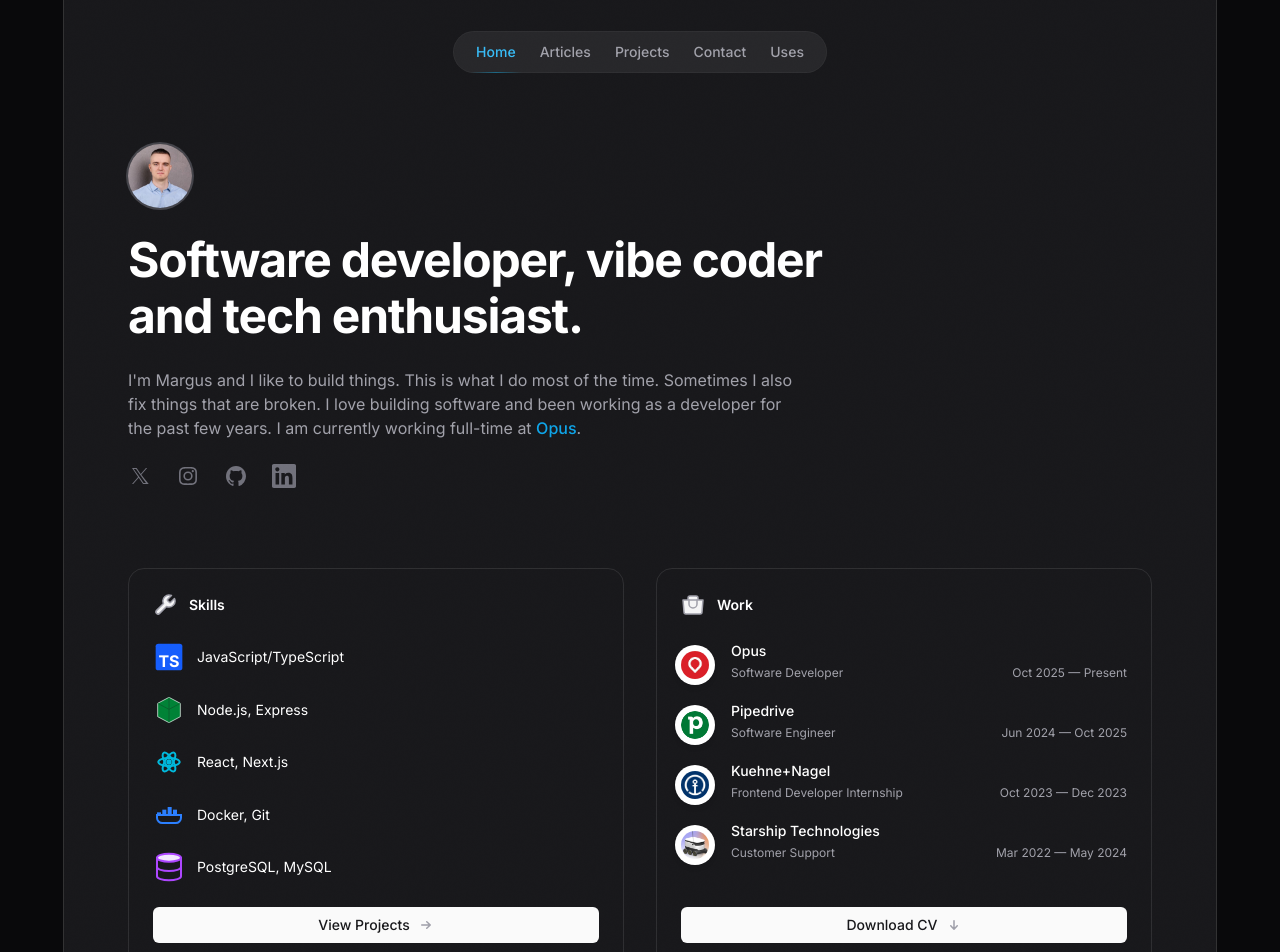
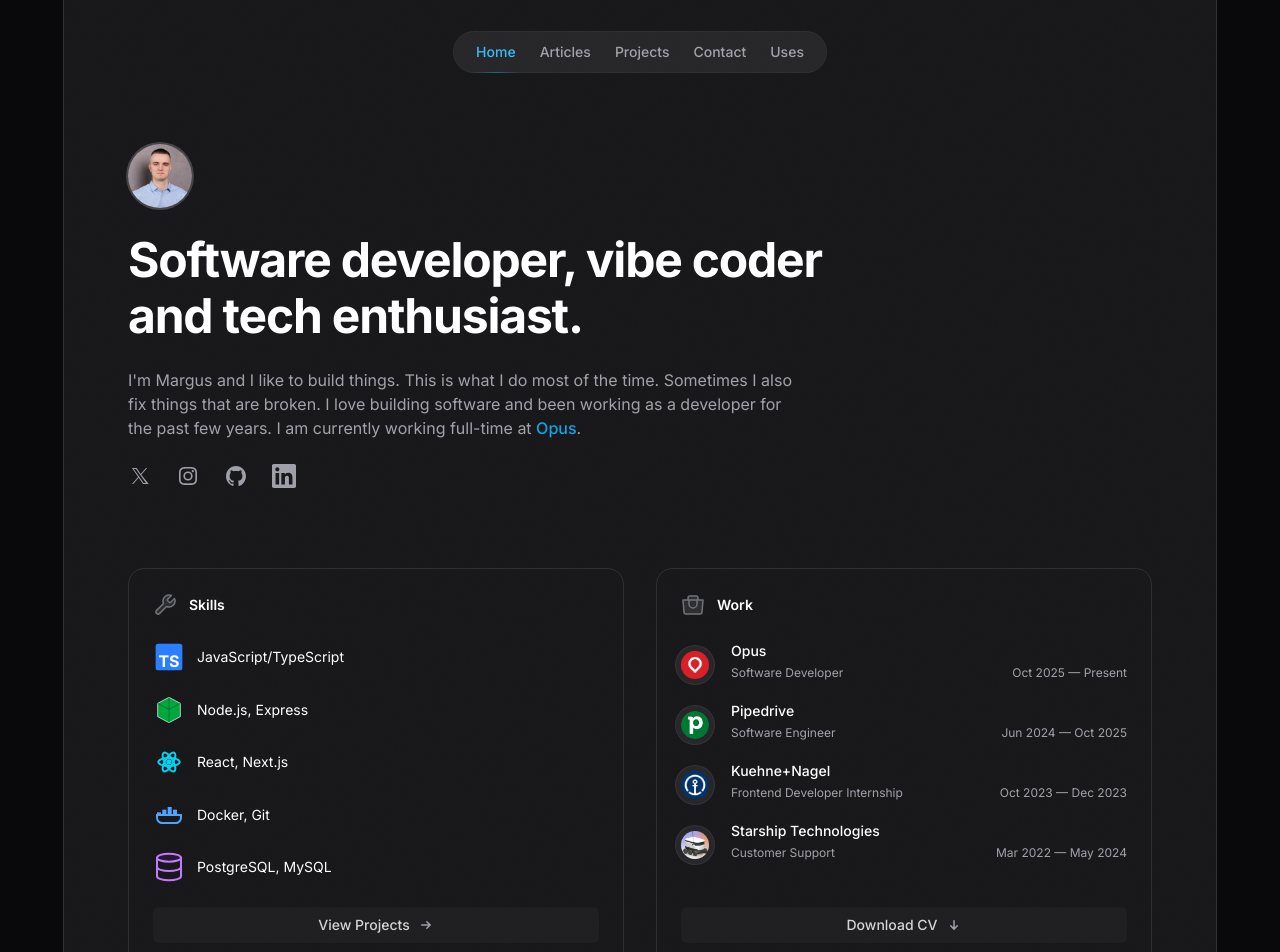
Before and after one commit to margusliinev/margusliinev.com, a Next.js app: page / in a window 1280 px wide. Shown: the top 952 px of the page. Built offline with nearby package versions, Linux system fonts and the light colour scheme.

Commit message:
remove redundant tailwind classes

```diff
--- a/src/components/Header.tsx
+++ b/src/components/Header.tsx
@@ -1,8 +1,8 @@
 'use client';
 
 import { usePathname } from 'next/navigation';
+import { navigationItems } from '@/data';
 import Link from 'next/link';
-import { navigationItems } from '@/data';
 
 export function Header() {
     const pathname = usePathname();
--- a/src/components/Hero.tsx
+++ b/src/components/Hero.tsx
@@ -1,7 +1,7 @@
+import type { IconComponent } from '@/types';
+import { XIcon, InstagramIcon, GitHubIcon, LinkedInIcon } from '@/components/icons';
+import { socialLinks } from '@/data';
 import Image from 'next/image';
-import { socialLinks } from '@/data';
-import { XIcon, InstagramIcon, GitHubIcon, LinkedInIcon } from '@/components/icons';
-import type { IconComponent } from '@/types';
 
 const iconMap: Record<string, IconComponent> = {
     XIcon,
@@ -37,7 +37,7 @@
 function SocialLink({ icon: Icon, href, ...props }: { icon: IconComponent; href: string; 'aria-label': string }) {
     return (
         <a className='group -m-1 p-1' href={href} aria-label={props['aria-label']} target='_blank' rel='noopener noreferrer'>
-            <Icon className='h-6 w-6 fill-zinc-500 transition group-hover:fill-zinc-600 dark:fill-zinc-400 dark:group-hover:fill-zinc-300' />
+            <Icon className='h-6 w-6 fill-zinc-400 transition group-hover:fill-zinc-300' />
         </a>
     );
 }
--- a/src/components/Skills.tsx
+++ b/src/components/Skills.tsx
@@ -1,8 +1,8 @@
-import Link from 'next/link';
-import { skills } from '@/data';
+import type { IconComponent } from '@/types';
 import { TypeScriptIcon, NodeIcon, ReactIcon, DockerIcon, DatabaseIcon, ToolsIcon, ArrowRightIcon } from '@/components/icons';
 import { Card } from '@/components/ui';
-import type { IconComponent } from '@/types';
+import { skills } from '@/data';
+import Link from 'next/link';
 
 const iconMap: Record<string, IconComponent> = {
     TypeScriptIcon,
@@ -35,10 +35,10 @@
                     </ul>
                     <Link
                         href='/projects'
-                        className='group mt-6 inline-flex w-full items-center justify-center gap-2 rounded-md bg-zinc-50 px-3 py-2 text-sm font-medium text-zinc-900 outline-offset-2 transition hover:bg-zinc-100 active:bg-zinc-100 active:text-zinc-900/60 active:transition-none dark:bg-zinc-800/50 dark:text-zinc-300 dark:hover:bg-zinc-800 dark:hover:text-zinc-50 dark:active:bg-zinc-800/50 dark:active:text-zinc-50/70'
+                        className='group mt-6 inline-flex w-full items-center justify-center gap-2 rounded-md bg-zinc-800/50 px-3 py-2 text-sm font-medium text-zinc-300 outline-offset-2 transition hover:bg-zinc-800 hover:text-zinc-50 active:bg-zinc-800/50 active:text-zinc-50/70 active:transition-none'
                     >
                         View Projects
-                        <ArrowRightIcon className='h-4 w-4 stroke-zinc-400 transition group-active:stroke-zinc-600 dark:group-hover:stroke-zinc-50 dark:group-active:stroke-zinc-50' />
+                        <ArrowRightIcon className='h-4 w-4 stroke-zinc-400 transition group-hover:stroke-zinc-50 group-active:stroke-zinc-50 group-active:stroke-zinc-600' />
                     </Link>
                 </div>
             </Card>
--- a/src/components/Work.tsx
+++ b/src/components/Work.tsx
@@ -1,8 +1,8 @@
-import Image from 'next/image';
 import { workExperience } from '@/data';
 import { BriefcaseIcon, ArrowDownIcon } from '@/components/icons';
+import { formatDateRange } from '@/lib';
 import { Card } from '@/components/ui';
-import { formatDateRange } from '@/lib';
+import Image from 'next/image';
 
 export function Work() {
     return (
@@ -15,7 +15,7 @@
                 <ol className='mt-6 flex-grow space-y-4'>
                     {workExperience.map((job) => (
                         <li key={`${job.company}-${job.startDate}`} className='flex gap-4'>
-                            <div className='relative mt-1 -ml-1.5 flex h-10 w-10 flex-none items-center justify-center overflow-hidden rounded-full bg-white shadow-md ring-1 shadow-zinc-800/5 ring-zinc-900/5 dark:border dark:border-zinc-700/50 dark:bg-zinc-800 dark:ring-0'>
+                            <div className='relative mt-1 -ml-1.5 flex h-10 w-10 flex-none items-center justify-center overflow-hidden rounded-full border border-zinc-700/50 bg-zinc-800 ring-0'>
                                 <Image src={job.logo} alt={`${job.company} logo`} className='h-7 w-7 rounded-full object-cover' width={28} height={28} />
                             </div>
                             <dl className='flex flex-auto flex-wrap gap-x-2'>
@@ -34,11 +34,11 @@
                 <a
                     href='/cv.pdf'
                     download='Margus_Liinev_CV.pdf'
-                    className='group mt-6 inline-flex w-full cursor-pointer items-center justify-center gap-2 rounded-md bg-zinc-50 px-3 py-2 text-sm font-medium text-zinc-900 outline-offset-2 transition hover:bg-zinc-100 active:bg-zinc-100 active:text-zinc-900/60 active:transition-none dark:bg-zinc-800/50 dark:text-zinc-300 dark:hover:bg-zinc-800 dark:hover:text-zinc-50 dark:active:bg-zinc-800/50 dark:active:text-zinc-50/70'
+                    className='group mt-6 inline-flex w-full cursor-pointer items-center justify-center gap-2 rounded-md bg-zinc-800/50 px-3 py-2 text-sm font-medium text-zinc-300 outline-offset-2 transition hover:bg-zinc-800 hover:text-zinc-50 active:bg-zinc-800/50 active:text-zinc-50/70 active:transition-none'
                     aria-label='Download CV as PDF'
                 >
                     Download CV
-                    <ArrowDownIcon className='h-4 w-4 stroke-zinc-400 transition group-active:stroke-zinc-600 dark:group-hover:stroke-zinc-50 dark:group-active:stroke-zinc-50' />
+                    <ArrowDownIcon className='h-4 w-4 stroke-zinc-400 transition group-hover:stroke-zinc-50 group-active:stroke-zinc-50' />
                 </a>
             </Card>
         </section>
--- a/src/components/icons/tech.tsx
+++ b/src/components/icons/tech.tsx
@@ -3,7 +3,7 @@
 export function TypeScriptIcon(props: ComponentPropsWithoutRef<'svg'>) {
     return (
         <svg viewBox='0 0 24 24' fill='none' aria-hidden='true' {...props}>
-            <rect x='2' y='2' width='20' height='20' rx='2' className='fill-blue-600 dark:fill-blue-500' />
+            <rect x='2' y='2' width='20' height='20' rx='2' className='fill-blue-500' />
             <text x='12' y='16' textAnchor='middle' className='fill-white text-xs font-bold' dominantBaseline='middle'>
                 TS
             </text>
@@ -14,8 +14,8 @@
 export function NodeIcon(props: ComponentPropsWithoutRef<'svg'>) {
     return (
         <svg viewBox='0 0 24 24' fill='none' aria-hidden='true' {...props}>
-            <path d='M12 2.5L3.5 7v10l8.5 4.5L20.5 17V7L12 2.5z' className='fill-green-700 dark:fill-green-600' strokeWidth='0.5' stroke='currentColor' />
-            <path d='M12 2.5v19M3.5 7l8.5 4.5L20.5 7' className='stroke-green-900 dark:stroke-green-800' strokeWidth='0.5' fill='none' />
+            <path d='M12 2.5L3.5 7v10l8.5 4.5L20.5 17V7L12 2.5z' className='fill-green-600' strokeWidth='0.5' stroke='currentColor' />
+            <path d='M12 2.5v19M3.5 7l8.5 4.5L20.5 7' className='stroke-green-800' strokeWidth='0.5' fill='none' />
         </svg>
     );
 }
@@ -23,10 +23,10 @@
 export function ReactIcon(props: ComponentPropsWithoutRef<'svg'>) {
     return (
         <svg viewBox='0 0 24 24' fill='none' aria-hidden='true' {...props}>
-            <circle cx='12' cy='12' r='2' className='fill-cyan-500 dark:fill-cyan-400' />
-            <ellipse cx='12' cy='12' rx='8' ry='3' className='stroke-cyan-500 dark:stroke-cyan-400' strokeWidth='1.5' />
-            <ellipse cx='12' cy='12' rx='8' ry='3' transform='rotate(60 12 12)' className='stroke-cyan-500 dark:stroke-cyan-400' strokeWidth='1.5' />
-            <ellipse cx='12' cy='12' rx='8' ry='3' transform='rotate(-60 12 12)' className='stroke-cyan-500 dark:stroke-cyan-400' strokeWidth='1.5' />
+            <circle cx='12' cy='12' r='2' className='fill-cyan-400' />
+            <ellipse cx='12' cy='12' rx='8' ry='3' className='stroke-cyan-400' strokeWidth='1.5' />
+            <ellipse cx='12' cy='12' rx='8' ry='3' transform='rotate(60 12 12)' className='stroke-cyan-400' strokeWidth='1.5' />
+            <ellipse cx='12' cy='12' rx='8' ry='3' transform='rotate(-60 12 12)' className='stroke-cyan-400' strokeWidth='1.5' />
         </svg>
     );
 }
@@ -34,11 +34,11 @@
 export function DockerIcon(props: ComponentPropsWithoutRef<'svg'>) {
     return (
         <svg viewBox='0 0 24 24' fill='none' aria-hidden='true' {...props}>
-            <rect x='3' y='10' width='3' height='2' className='fill-blue-500 dark:fill-blue-400' />
-            <rect x='7' y='8' width='3' height='4' className='fill-blue-500 dark:fill-blue-400' />
-            <rect x='11' y='6' width='3' height='6' className='fill-blue-500 dark:fill-blue-400' />
-            <rect x='15' y='8' width='3' height='4' className='fill-blue-500 dark:fill-blue-400' />
-            <path d='M3 14c0 2.2 1.8 4 4 4h10c2.2 0 4-1.8 4-4v-2H3v2z' className='stroke-blue-500 dark:stroke-blue-400' strokeWidth='1.5' />
+            <rect x='3' y='10' width='3' height='2' className='fill-blue-400' />
+            <rect x='7' y='8' width='3' height='4' className='fill-blue-400' />
+            <rect x='11' y='6' width='3' height='6' className='fill-blue-400' />
+            <rect x='15' y='8' width='3' height='4' className='fill-blue-400' />
+            <path d='M3 14c0 2.2 1.8 4 4 4h10c2.2 0 4-1.8 4-4v-2H3v2z' className='stroke-blue-400' strokeWidth='1.5' />
         </svg>
     );
 }
@@ -46,9 +46,9 @@
 export function DatabaseIcon(props: ComponentPropsWithoutRef<'svg'>) {
     return (
         <svg viewBox='0 0 24 24' fill='none' strokeWidth='1.5' strokeLinecap='round' strokeLinejoin='round' aria-hidden='true' {...props}>
-            <ellipse cx='12' cy='5' rx='9' ry='3' className='fill-purple-100 stroke-purple-500 dark:fill-purple-900/20 dark:stroke-purple-400' />
-            <path d='M3 5v14c0 1.66 4.03 3 9 3s9-1.34 9-3V5' className='stroke-purple-500 dark:stroke-purple-400' />
-            <path d='M3 12c0 1.66 4.03 3 9 3s9-1.34 9-3' className='stroke-purple-500 dark:stroke-purple-400' />
+            <ellipse cx='12' cy='5' rx='9' ry='3' className='fill-purple-900/20 stroke-purple-400' />
+            <path d='M3 5v14c0 1.66 4.03 3 9 3s9-1.34 9-3V5' className='stroke-purple-400' />
+            <path d='M3 12c0 1.66 4.03 3 9 3s9-1.34 9-3' className='stroke-purple-400' />
         </svg>
     );
 }
--- a/src/components/icons/ui.tsx
+++ b/src/components/icons/ui.tsx
@@ -19,8 +19,8 @@
 export function BriefcaseIcon(props: ComponentPropsWithoutRef<'svg'>) {
     return (
         <svg viewBox='0 0 24 24' fill='none' strokeWidth='1.5' strokeLinecap='round' strokeLinejoin='round' aria-hidden='true' {...props}>
-            <path d='M2 7h20l-1 12a2 2 0 0 1-2 2H5a2 2 0 0 1-2-2L2 7ZM7 7V5a2 2 0 0 1 2-2h6a2 2 0 0 1 2 2v2' className='fill-zinc-100 stroke-zinc-400 dark:fill-zinc-100/10 dark:stroke-zinc-500' />
-            <path d='M8 7v4a4 4 0 0 0 8 0V7' className='stroke-zinc-400 dark:stroke-zinc-500' />
+            <path d='M2 7h20l-1 12a2 2 0 0 1-2 2H5a2 2 0 0 1-2-2L2 7ZM7 7V5a2 2 0 0 1 2-2h6a2 2 0 0 1 2 2v2' className='fill-zinc-100/10 stroke-zinc-500' />
+            <path d='M8 7v4a4 4 0 0 0 8 0V7' className='stroke-zinc-500' />
         </svg>
     );
 }
@@ -30,7 +30,7 @@
         <svg viewBox='0 0 24 24' fill='none' strokeWidth='1.5' strokeLinecap='round' strokeLinejoin='round' aria-hidden='true' {...props}>
             <path
                 d='M14.7 6.3a1 1 0 0 0 0 1.4l1.6 1.6a1 1 0 0 0 1.4 0l3.77-3.77a6 6 0 0 1-7.94 7.94l-6.91 6.91a2.12 2.12 0 0 1-3-3l6.91-6.91a6 6 0 0 1 7.94-7.94l-3.76 3.76z'
-                className='fill-zinc-100 stroke-zinc-400 dark:fill-zinc-100/10 dark:stroke-zinc-500'
+                className='fill-zinc-100/10 stroke-zinc-500'
             />
         </svg>
     );
--- a/src/components/ui/Button.tsx
+++ b/src/components/ui/Button.tsx
@@ -21,8 +21,7 @@
 type ButtonComponentProps = ButtonProps | LinkButtonProps;
 
 const buttonVariants = {
-    primary:
-        'bg-zinc-50 text-zinc-900 hover:bg-zinc-100 active:bg-zinc-100 active:text-zinc-900/60 dark:bg-zinc-800/50 dark:text-zinc-300 dark:hover:bg-zinc-800 dark:hover:text-zinc-50 dark:active:bg-zinc-800/50 dark:active:text-zinc-50/70',
+    primary: 'bg-zinc-800/50 text-zinc-300 hover:bg-zinc-800 hover:text-zinc-50 active:bg-zinc-800/50 active:text-zinc-50/70',
     secondary: 'bg-primary-dark text-white hover:bg-primary focus-visible:outline-primary focus-visible:outline-2 focus-visible:outline-offset-2 shadow-xs',
 };
 
```
Also changed, not shown: src/components/PagePlaceholder.tsx (+4 -4 lines).
